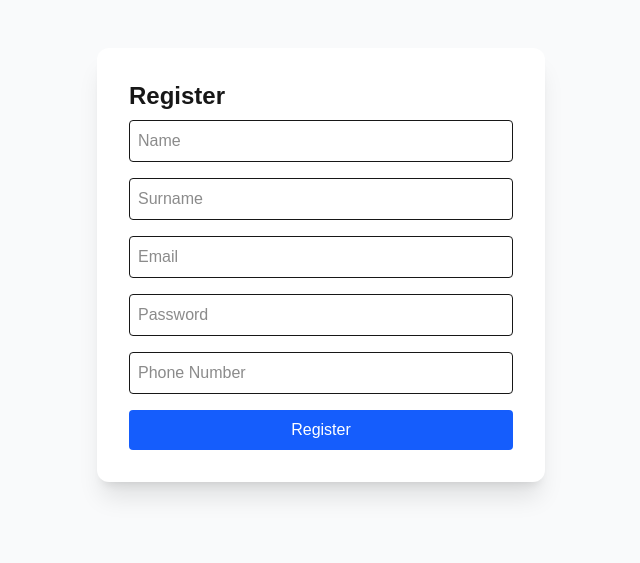
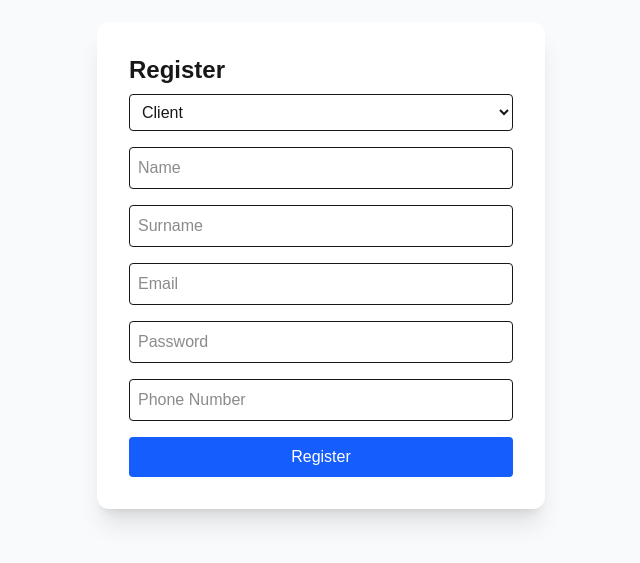
Before and after one commit to JavaBootcampJuly2025/BillUp-FE, a Next.js app: page /registration in a window 1280 px wide. Shown: the part 135-698 px from the top of the page, without its empty margins (319-959 px from the left). Built offline with nearby package versions, Linux system fonts and the light colour scheme.

Commit message:
role dropdown

```diff
--- a/src/app/registration/page.tsx
+++ b/src/app/registration/page.tsx
@@ -10,13 +10,19 @@ export default function RegistrationPage() {
         email: "",
         password: "",
         phoneNumber: "",
+        role: "CLIENT",
     });
     const [error, setError] = useState("");
     const [success, setSuccess] = useState("");
     const router = useRouter();
 
-    const handleChange = (e: React.ChangeEvent<HTMLInputElement>) => {
-        setForm({ ...form, [e.target.name]: e.target.value });
+    const handleChange = (e: React.ChangeEvent<HTMLInputElement | HTMLSelectElement>) => {
+        const { name, value } = e.target;
+        setForm((prevForm) => ({
+            ...prevForm,
+            [name]: value,
+            ...(name === "role" && value === "COMPANY" ? { surname: "" } : {}),
+        }));
     };
 
     const handleSubmit = async (e: React.FormEvent) => {
@@ -41,6 +47,17 @@ export default function RegistrationPage() {
                 <h2 className="text-2xl font-bold mb-2">Register</h2>
                 {error && <div className="text-red-500">{error}</div>}
                 {success && <div className="text-green-600">{success}</div>}
+
+                <select
+                    name="role"
+                    onChange={handleChange}
+                    value={form.role}
+                    className="w-full border p-2 rounded"
+                >
+                    <option value="CLIENT">Client</option>
+                    <option value="COMPANY">Company</option>
+                </select>
+
                 <input
                     name="name"
                     placeholder="Name"
@@ -49,6 +66,8 @@ export default function RegistrationPage() {
                     className="w-full border p-2 rounded"
                     required
                 />
+
+                {form.role === "CLIENT" && (
                     <input
                         name="surname"
                         placeholder="Surname"
@@ -57,6 +76,8 @@ export default function RegistrationPage() {
                         className="w-full border p-2 rounded"
                         required
                     />
+                )}
+
                 <input
                     name="email"
                     type="email"
```
Lines whose indentation alone changed are shown as unchanged.
